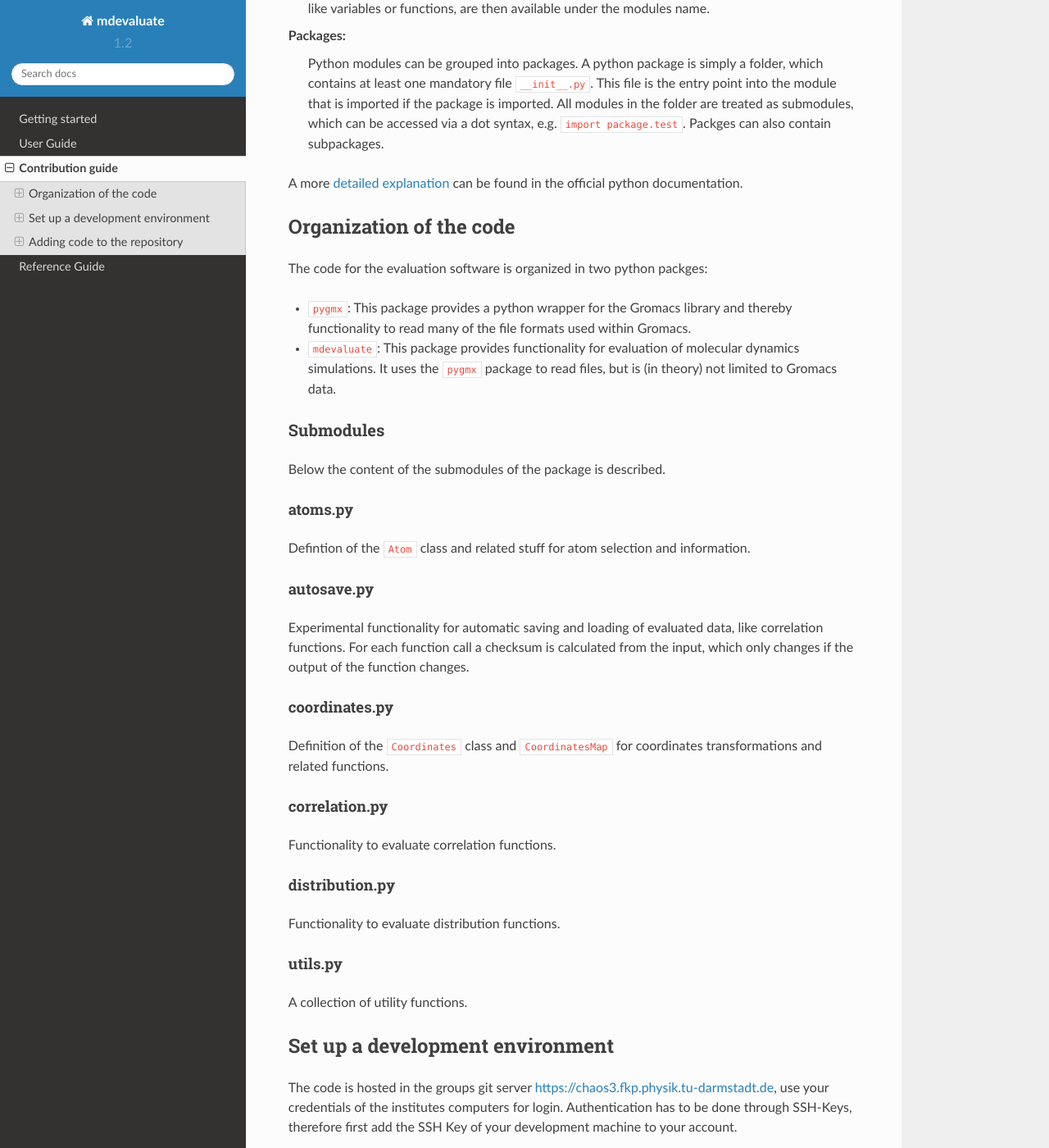
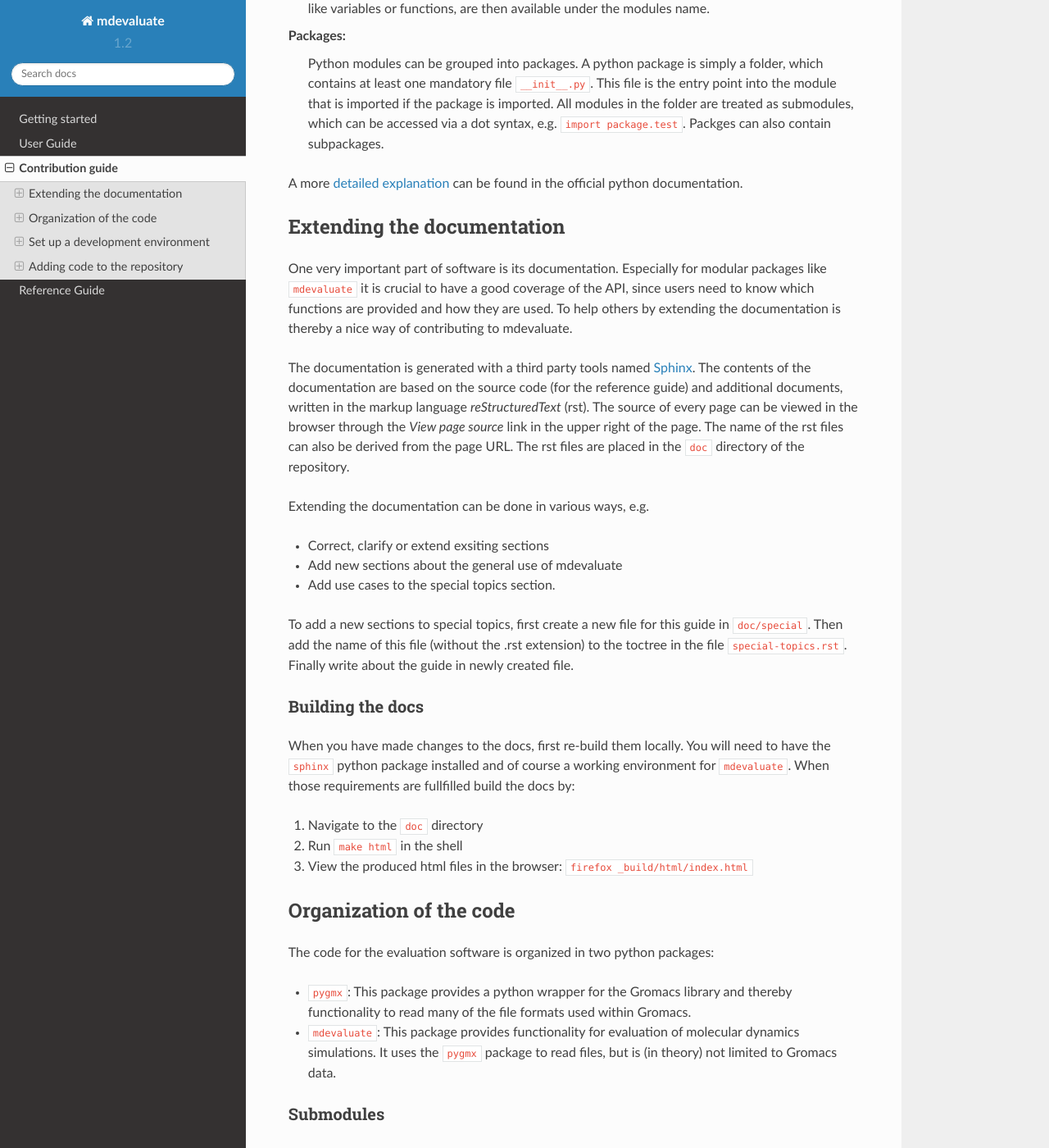
Before and after one commit to mdevaluate/mdevaluate, a Sphinx documentation site: the page built from doc/contribution.rst, in a window 1280 px wide and 1400 px high, scrolled down 459 px. Shown: the whole window at 82% size. Built offline with Sphinx 7.4.7 and the Read the Docs theme 2.0.0, drawn with Linux system fonts in a browser that asks for light colours; some of the changed text lies outside the part shown.

Commit message:
Extended the documenation:
- Typos
- Contribution to docs
- special topics: spatialls resolved analysis

```diff
--- a/doc/contribution.rst
+++ b/doc/contribution.rst
@@ -26,12 +26,48 @@ Packages:
 
 A more `detailed explanation <https://docs.python.org/3/tutorial/modules.html>`_ can be found in the official python documentation.
 
+Extending the documentation
++++++++++++++++++++++++++++
+
+One very important part of software is its documentation.
+Especially for modular packages like ``mdevaluate`` it is crucial to have a good coverage of the API,
+since users need to know which functions are provided and how they are used.
+To help others by extending the documentation is thereby a nice way of contributing to mdevaluate.
+
+The documentation is generated with a third party tools named `Sphinx <http://www.sphinx-doc.org/en/stable/>`_.
+The contents of the documentation are based on the source code (for the reference guide)
+and additional documents, written in the markup language *reStructuredText* (rst).
+The source of every page can be viewed in the browser through the *View page source* link in the upper right of the page.
+The name of the rst files can also be derived from the page URL.
+The rst files are placed in the ``doc`` directory of the repository.
+
+Extending the documentation can be done in various ways, e.g.
+
+- Correct, clarify or extend exsiting sections
+- Add new sections about the general use of mdevaluate
+- Add use cases to the special topics section.
+
+To add a new sections to special topics, first create a new file for this guide in ``doc/special``.
+Then add the name of this file (without the .rst extension) to the toctree in the file ``special-topics.rst``.
+Finally write about the guide in newly created file.
+
+Building the docs
+-----------------
+
+When you have made changes to the docs, first re-build them locally.
+You will need to have the ``sphinx`` python package installed and of course a working environment for ``mdevaluate``.
+When those requirements are fullfilled build the docs by:
+
+1. Navigate to the ``doc`` directory
+2. Run ``make html`` in the shell
+3. View the produced html files in the browser: ``firefox _build/html/index.html``
+
 Organization of the code
 ++++++++++++++++++++++++
 
 
 
-The code for the evaluation software is organized in two python packges:
+The code for the evaluation software is organized in two python packages:
 
 - ``pygmx``: This package provides a python wrapper for the Gromacs library and
   thereby functionality to read many of the file formats used within Gromacs.
@@ -71,6 +107,11 @@ distribution.py
 ...............
 
 Functionality to evaluate distribution functions.
+
+reader.py
+.........
+
+Defines reader classes that handle trajectory reading and caching.
 
 utils.py
 ........
--- a/doc/dynamic-evaluation.rst
+++ b/doc/dynamic-evaluation.rst
@@ -37,7 +37,7 @@ As can be seen ``segments`` gives the number of onset times and ``window`` defin
 hence ``window - 1`` is the part of the simulation the onset times a distributed over.
 
 
-:math:`C(f, R, t_0, t)` is the funtion that actaully correlates the functin :math:`f`.
+:math:`C(f, R, t_0, t)` is the funtion that actaully correlates the function :math:`f`.
 For standard correlations the functions :math:`C(...)` and :math:`f` are defined as:
 
 .. math:: C(f, R, t_0, t) = f(R(t_0), R(t_0 + t))
--- a/doc/guide.rst
+++ b/doc/guide.rst
@@ -7,3 +7,4 @@ User Guide
   loading
   static-evaluation
   dynamic-evaluation
+  special-topics
--- a/doc/static-evaluation.rst
+++ b/doc/static-evaluation.rst
@@ -7,7 +7,7 @@ Evaluation of static properties
 
     import mdevaluate.distribution as dist
 
-    coords = mdevaluate.load_simulation('/path/to/simulation')
+    coords = mdevaluate.open('/path/to/simulation')
 
 Static properties of the system, like density distribution or pair correlation function,
 can be evaluatet with the :mod:`mdevaluate.distribution` module.
```
Also changed, not shown: doc/mdevaluate.gromacs.rst (deleted, +0 -54 lines), doc/special-topics.rst (added, +9 -0 lines), doc/special/spatial.rst (added, +33 -0 lines).
